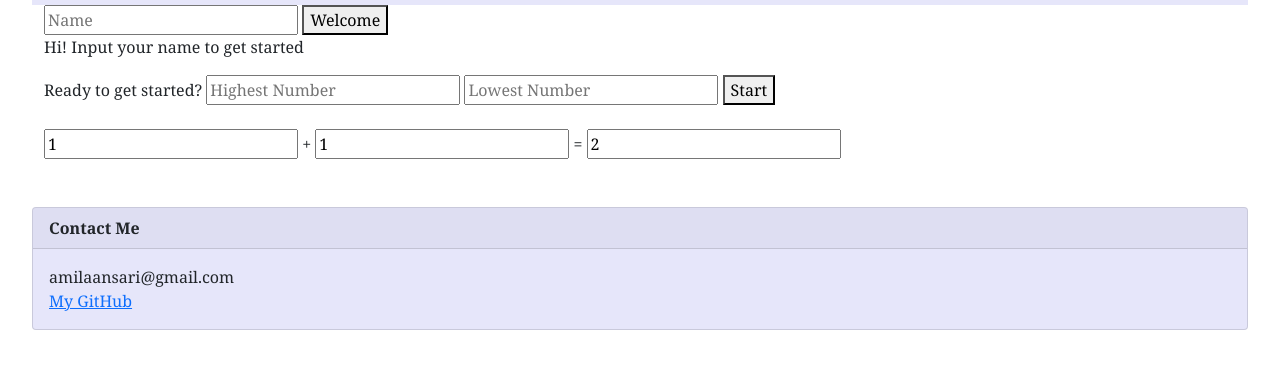
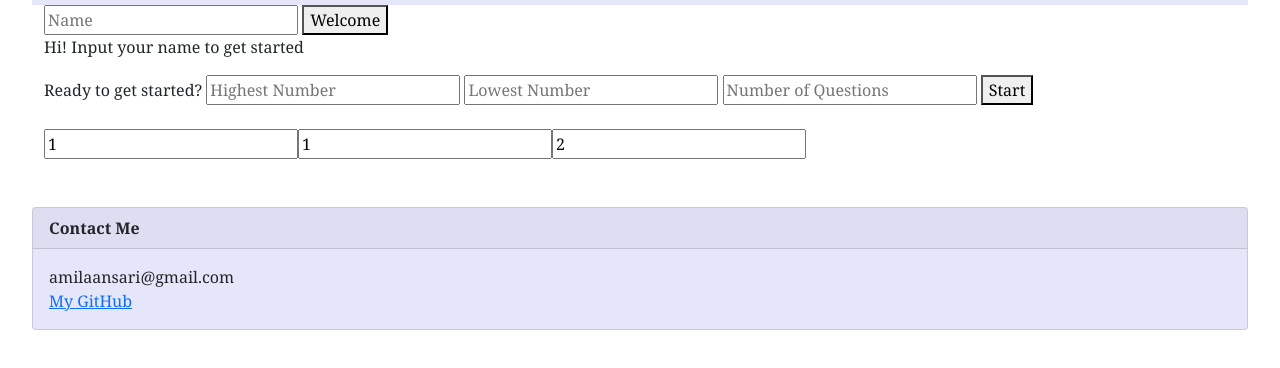
Before and after one commit to amilaansari/Endless-Math, a plain HTML site: page docs/index.html in a window 1280 px wide. Both pictures are taken after a click on the button "Start". Shown: the part 54-422 px from the top of the page. Drawn offline with nearby package versions, Linux system fonts and the light colour scheme.

Commit message:
generate number and answer input fields

```diff
--- a/docs/index.html
+++ b/docs/index.html
@@ -51,6 +51,8 @@
         <input id="top_limit" name="highest number" type="text" placeholder="Highest Number">
         <!--Bottom Value Input-->
         <input id="bot_limit" name="lowest number" type="text" placeholder="Lowest Number">
+        <!--Question Number Input-->
+        <input id="qn_limit" name="number of questions" type="text" placeholder="Number of Questions">
         <!--Start Button-->
         <button id="start_btn" name="start" type="submit" onclick="startGame()">Start</button>
         <br>
@@ -58,9 +60,9 @@
         <!--Game-->
         <div id="game">
             <!--JavaScript Game to run here-->
-            <input id="x" name="number 1" type="text"> +
+            <!-- <input id="x" name="number 1" type="text"> +
             <input id="y" name="number 2" type="text"> =
-            <input id="z" name="answer" type="text">
+            <input id="z" name="answer" type="text"> -->
         </div>
         <br>
         <br>
--- a/docs/static/index.js
+++ b/docs/static/index.js
@@ -8,12 +8,36 @@ function welcomeUser(){
 }
 var highNum = document.getElementById("top_limit").value
 var lowNum = document.getElementById("bot_limit").value
+var qnNum = document.getElementById("qn_limit").value
     //if user inputs 0
     if (lowNum == 0){
         lowNum += 1
     }
+    if (qnNum == 0){
+        qnNum += 1
+    }
 
 function startGame(){
+    linebreak = document.createElement("br")
+    //generate number 1 input
+    var a = document.createElement("Input")
+    a.setAttribute("type","text")
+    a.setAttribute("name","number 1")
+    a.setAttribute("id","a")
+    document.getElementById("game").appendChild(a)
+    //generate number 2 input
+    var b = document.createElement("Input")
+    b.setAttribute("type","text")
+    b.setAttribute("name","number 2")
+    b.setAttribute("id","b")
+    document.getElementById("game").appendChild(b)
+    //generate answer input
+    var c = document.createElement("Input")
+    c.setAttribute("type","text")
+    c.setAttribute("name","answer")
+    c.setAttribute("id","c")
+    document.getElementById("game").appendChild(c)
+    document.getElementById("game").appendChild(linebreak)
 
     //generate random numbers within limits set by user
     var x = Math.floor((Math.random() * highNum)+ lowNum)
@@ -21,8 +45,10 @@ function startGame(){
     var z = x + y
 
     //print equation
-    document.getElementById("x").value = x
-    document.getElementById("y").value = y
-    document.getElementById("z").value = z
-    // document.getElementById("game").innerHTML = x + y
+    document.getElementById("a").value = x
+    document.getElementById("b").value = y
+    document.getElementById("c").value = z
+
+
+
 }
```
